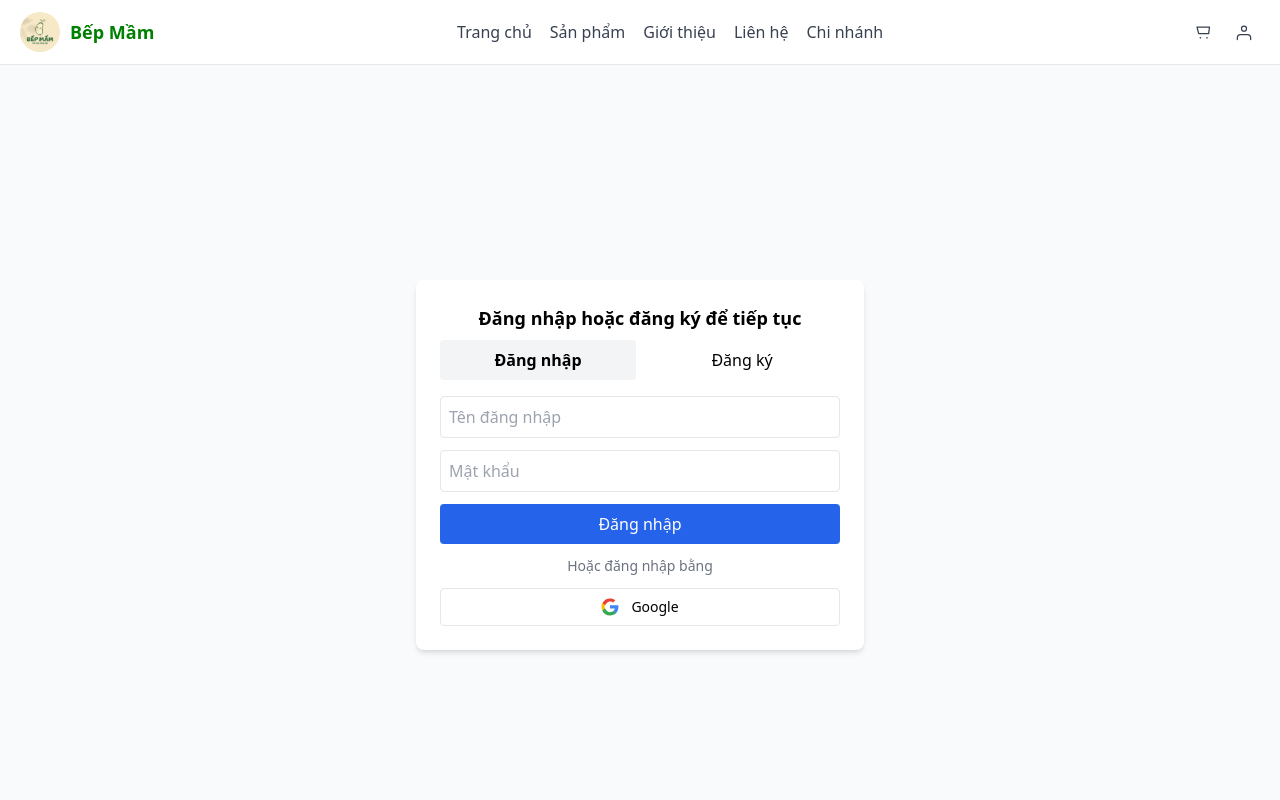
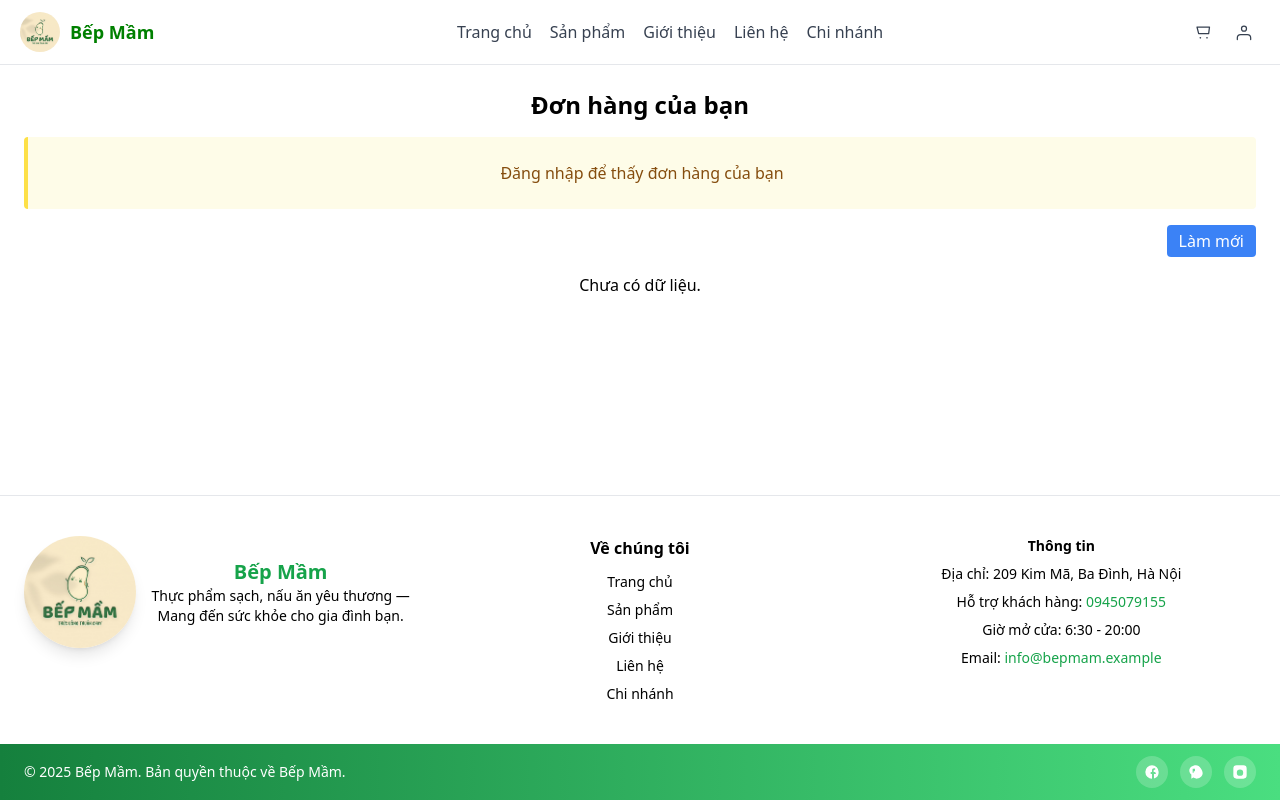
Before and after one commit to phunguyen233/myshop, a React (Create React App) app in the folder shop-frontend/: page /orders-history in a window 1280 px wide. Before the commit this address led to /auth. Shown: the top 800 px of the page. Built offline with nearby package versions, Linux system fonts and the light colour scheme; no server answers.

Commit message:
cập nhập 23h45 ngày 20 tháng 12 năm 2025

```diff
--- a/shop-frontend/src/components/Header.tsx
+++ b/shop-frontend/src/components/Header.tsx
@@ -128,8 +128,9 @@ export default function Header() {
         <Link to="/about" className="mobile-nav-link" onClick={() => setShowMenu(false)}>Giới thiệu</Link>
         <Link to="/contact" className="mobile-nav-link" onClick={() => setShowMenu(false)}>Liên hệ</Link>
         <Link to="/branches" className="mobile-nav-link" onClick={() => setShowMenu(false)}>Chi nhánh</Link>
+        <Link to="/orders-history" className="mobile-nav-link" onClick={() => setShowMenu(false)}>Đơn hàng</Link>
 
-        <div className="border-t border-gray-100 mt-2 pt-2 flex gap-2">
+        <div className="border-t border-gray-100 mt-2 pt-2 flex flex-col gap-2">
           <Link to="/cart" className="mobile-nav-link icon-link" onClick={() => setShowMenu(false)}>
             <svg width="18" height="18" viewBox="0 0 24 24" fill="none" xmlns="http://www.w3.org/2000/svg">
               <path d="M6 6H21L20 14H8L6 6Z" stroke="currentColor" strokeWidth="1.5" strokeLinecap="round" strokeLinejoin="round"/>
@@ -138,7 +139,19 @@ export default function Header() {
             </svg>
             <span>Giỏ hàng</span>
           </Link>
-
+          {/* If user is logged in show name + logout, otherwise link to auth */}
+          {user ? (
+            <div className="mobile-nav-user mobile-nav-link flex items-center justify-between">
+              <div className="flex items-center gap-3">
+                <svg width="18" height="18" viewBox="0 0 24 24" fill="none" xmlns="http://www.w3.org/2000/svg">
+                  <path d="M20 21V19C20 16.7909 18.2091 15 16 15H8C5.79086 15 4 16.7909 4 19V21" stroke="currentColor" strokeWidth="1.5" strokeLinecap="round" strokeLinejoin="round"/>
+                  <circle cx="12" cy="8" r="3" stroke="currentColor" strokeWidth="1.5" strokeLinecap="round" strokeLinejoin="round"/>
+                </svg>
+                <span className="font-semibold">{user.ho_ten || user.ten_dang_nhap}</span>
+              </div>
+              <button onClick={() => { handleLogout(); setShowMenu(false); }} className="px-3 py-1 bg-red-50 text-red-600 rounded">Đăng xuất</button>
+            </div>
+          ) : (
             <Link to="/auth" className="mobile-nav-link icon-link" onClick={() => setShowMenu(false)}>
               <svg width="18" height="18" viewBox="0 0 24 24" fill="none" xmlns="http://www.w3.org/2000/svg">
                 <path d="M20 21V19C20 16.7909 18.2091 15 16 15H8C5.79086 15 4 16.7909 4 19V21" stroke="currentColor" strokeWidth="1.5" strokeLinecap="round" strokeLinejoin="round"/>
@@ -146,6 +159,7 @@ export default function Header() {
               </svg>
               <span>Tài khoản</span>
             </Link>
+          )}
         </div>
       </div>
     </header>
--- a/shop-frontend/src/pages/OrderHistory.tsx
+++ b/shop-frontend/src/pages/OrderHistory.tsx
@@ -9,6 +9,7 @@ export default function OrderHistory() {
   const [loading, setLoading] = useState(false);
   const [errorMsg, setErrorMsg] = useState<string | null>(null);
   const [selectedOrder, setSelectedOrder] = useState<any | null>(null);
+  const [isAuth, setIsAuth] = useState<boolean>(true);
   const navigate = useNavigate();
   const location = useLocation();
   const [infoModal, setInfoModal] = useState<string | null>((location.state as any)?.infoModal || null);
@@ -36,10 +37,11 @@ export default function OrderHistory() {
     const token = localStorage.getItem("token");
     const userRaw = localStorage.getItem("user");
     if (!token || !userRaw) {
-      alert('Vui lòng đăng nhập để xem đơn hàng');
-      navigate('/auth');
+      setIsAuth(false);
+      setOrders([]);
       return;
     }
+    setIsAuth(true);
     const user = JSON.parse(userRaw);
     try {
       setLoading(true);
@@ -65,8 +67,7 @@ export default function OrderHistory() {
   const handleViewDetail = async (ma_don_hang: number | string) => {
     const token = localStorage.getItem("token");
     if (!token) {
-      alert('Vui lòng đăng nhập để xem chi tiết');
-      navigate('/auth');
+      setIsAuth(false);
       return;
     }
     try {
@@ -89,6 +90,9 @@ export default function OrderHistory() {
   return (
     <div className="p-6">
       <h1 className="text-2xl font-semibold mb-4">Đơn hàng của bạn</h1>
+      {!isAuth && (
+        <div className="p-6 bg-yellow-50 border-l-4 border-yellow-300 text-yellow-800 rounded mb-4">Đăng nhập để thấy đơn hàng của bạn</div>
+      )}
       {/* Info modal shown when navigated from payment modal */}
       {infoModal && (
         <div className="fixed inset-0 z-50 flex items-center justify-center bg-black bg-opacity-40">
@@ -113,7 +117,7 @@ export default function OrderHistory() {
       ) : errorMsg ? (
         <p className="text-red-600">{errorMsg}</p>
       ) : orders.length === 0 ? (
-        <p>Bạn chưa đặt đơn hàng nào.</p>
+        <p>{isAuth ? 'Bạn chưa đặt đơn hàng nào.' : 'Chưa có dữ liệu.'}</p>
       ) : (
         <div className="space-y-4">
           {orders.map((o) => (
```
Lines whose indentation alone changed are shown as unchanged.
